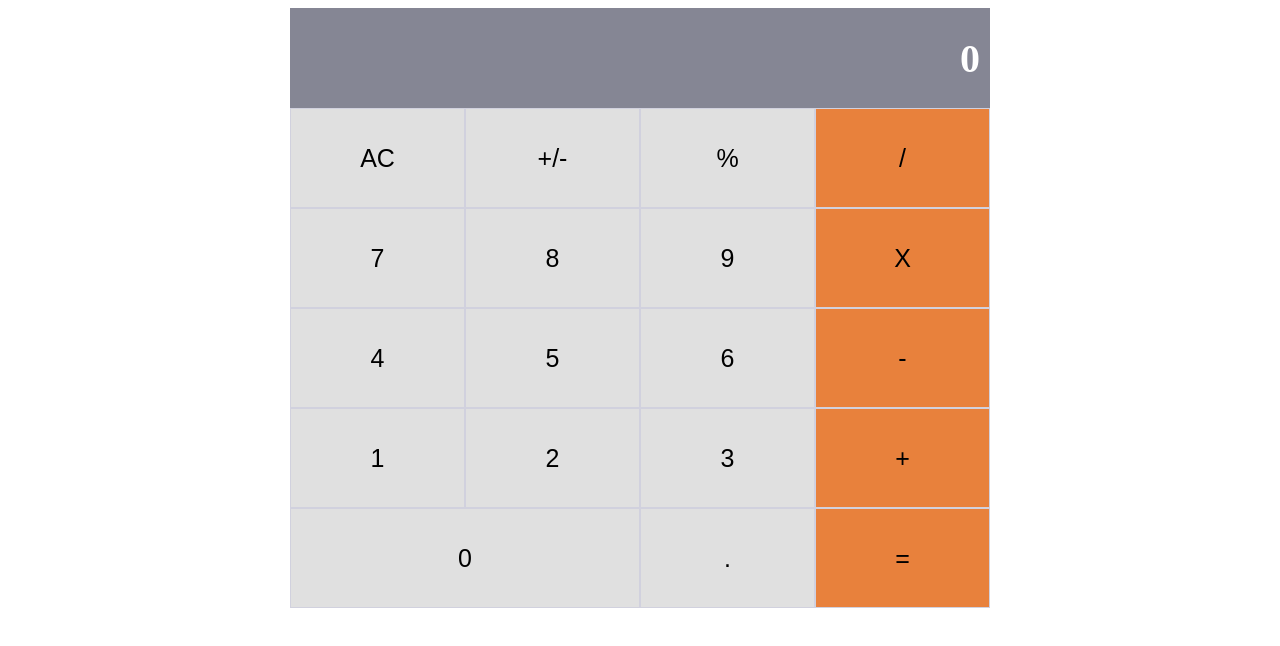
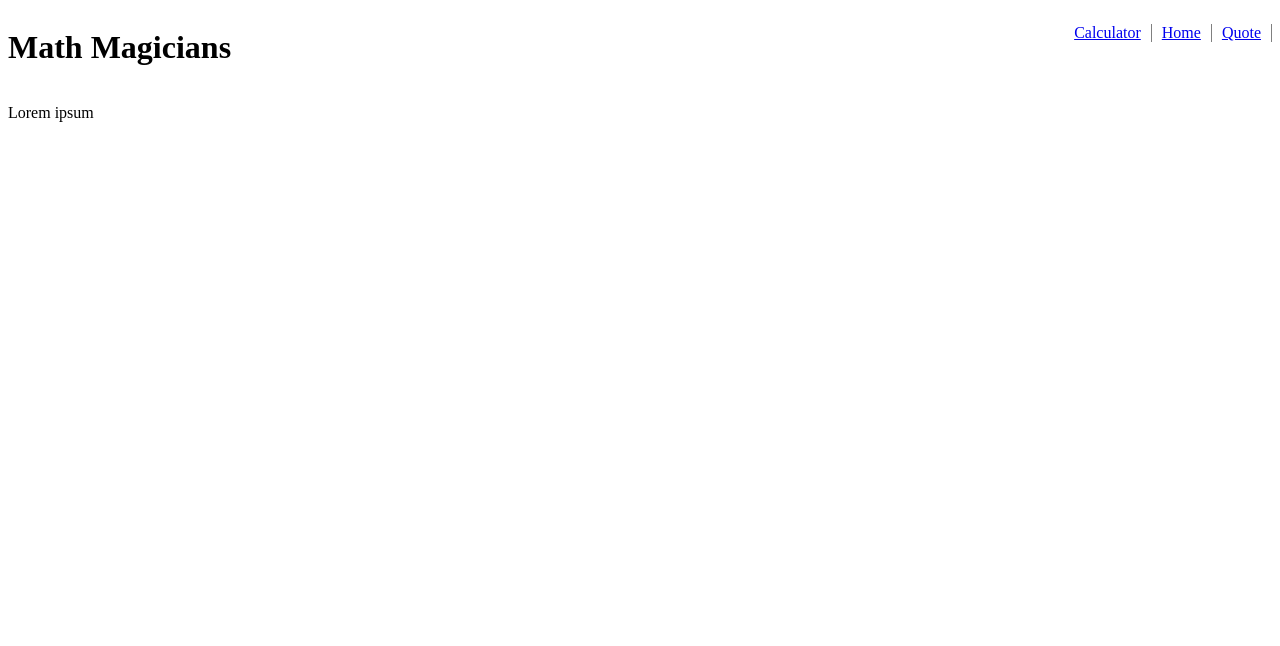
Before and after one commit to NiiazalyDzhumaliev/calculator-react, a React (Create React App) app: page /home in a window 1280 px wide. Shown: the top 646 px of the page. Built offline with nearby package versions, Linux system fonts and the light colour scheme.

Commit message:
Add link with routes

```diff
--- a/src/App.css
+++ b/src/App.css
@@ -1,10 +1,27 @@
 .app {
   display: flex;
   justify-content: center;
+  flex-direction: column;
 }
 
 .calculator {
   width: 700px;
+}
+
+.navbar {
+  display: flex;
+  justify-content: space-between;
+}
+
+.nav-item {
+  padding-right: 10px;
+  padding-left: 10px;
+  border-right: 1px solid gray;
+}
+
+.navigation {
+  display: flex;
+  list-style-type: none;
 }
 
 .button {
--- a/src/components/App.js
+++ b/src/components/App.js
@@ -1,6 +1,11 @@
 import React, { useState } from 'react';
+import {
+  BrowserRouter, Route, Switch, Link,
+} from 'react-router-dom';
 import Display from './Display';
 import ButtonPanel from './ButtonPanel';
+import Home from './Home';
+import Quote from './Quote';
 import '../App.css';
 import calculate from '../logic/calculate';
 
@@ -26,12 +31,40 @@ const App = () => {
   }
 
   return (
-    <div className="app">
-      <div className="calculator">
-        <Display calcResult={result || undefined} />
-        <ButtonPanel clickHandler={handleClick} />
+    <BrowserRouter>
+      <div className="navbar">
+        <h1>Math Magicians</h1>
+        <nav>
+          <ul className="navigation">
+            <li className="nav-item">
+              <Link to="/calculator">Calculator</Link>
+            </li>
+            <li className="nav-item">
+              <Link to="/home">Home</Link>
+            </li>
+            <li className="nav-item">
+              <Link to="/quote">Quote</Link>
+            </li>
+          </ul>
+        </nav>
       </div>
-    </div>
+      <div className="app">
+        <Switch>
+          <Route path="/calculator">
+            <div className="calculator">
+              <Display calcResult={result || undefined} />
+              <ButtonPanel clickHandler={handleClick} />
+            </div>
+          </Route>
+          <Route path="/home">
+            <Home />
+          </Route>
+          <Route path="/quote">
+            <Quote />
+          </Route>
+        </Switch>
+      </div>
+    </BrowserRouter>
   );
 };
 
--- /dev/null
+++ b/src/components/Home.js
@@ -0,0 +1,3 @@
+const Home = () => <p>Lorem ipsum</p>;
+
+export default Home;
--- /dev/null
+++ b/src/components/Quote.js
@@ -0,0 +1,3 @@
+const Quote = () => <p>Premature optimization is the root of all evil.</p>;
+
+export default Quote;
```
Also changed, not shown: 1 other file (tests, documents, lock files or other folders).
